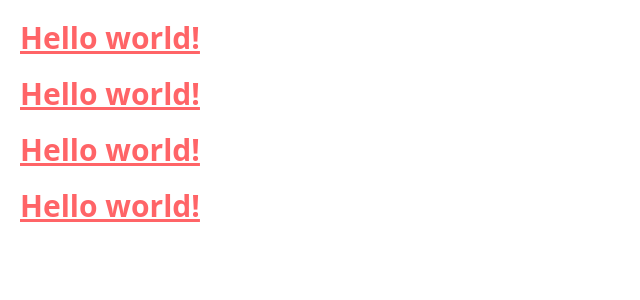
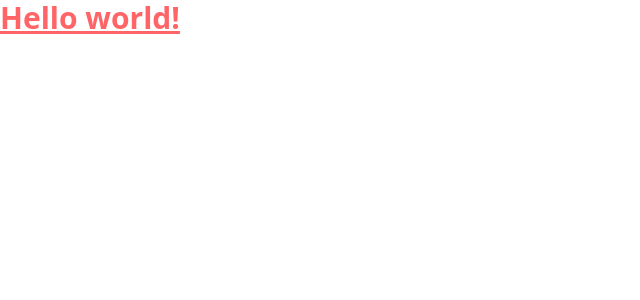
Before and after one commit to yeeway0609/react-ts-template, a React (Vite) app: page / in a window 1280 px wide. Shown: the top 300 px of the page, without its empty margins (0-640 px from the left). Built offline with nearby package versions, Linux system fonts and the light colour scheme.

Commit message:
refactor: simplify App component structure and update ESLint rules

```diff
--- a/eslint.config.js
+++ b/eslint.config.js
@@ -34,7 +34,17 @@ export default [
       },
     },
     rules: {
-      '@typescript-eslint/no-unused-vars': 'warn',
+      '@typescript-eslint/no-explicit-any': 'warn',
+      '@typescript-eslint/no-unused-vars': 'off',
+      '@typescript-eslint/consistent-type-imports': ['warn', { prefer: 'type-imports' }],
+      'react/no-unstable-nested-components': ['warn', { allowAsProps: true }],
+      'no-multi-str': 'warn',
+      'prefer-template': 'warn',
+      'func-style': ['warn', 'declaration', { allowArrowFunctions: true }],
+      'arrow-body-style': ['warn', 'as-needed'],
+      'implicit-arrow-linebreak': ['warn', 'beside'],
+      'prefer-arrow-callback': ['warn'],
+      'padded-blocks': ['warn', { blocks: 'never', classes: 'never', switches: 'never' }],
     },
   },
 ]
--- a/src/App.tsx
+++ b/src/App.tsx
@@ -1,12 +1,7 @@
 export default function App() {
   return (
-    <div>
-      <h1 className="m-[1.25rem] text-3xl font-bold text-red-400 underline">Hello world!</h1>
-      <h1 className="m-[1.25rem] text-3xl font-bold text-red-400 underline">Hello world!</h1>
-      <div>
-        <h1 className="m-[1.25rem] text-3xl font-bold text-red-400 underline">Hello world!</h1>
-        <h1 className="m-[1.25rem] text-3xl font-bold text-red-400 underline">Hello world!</h1>
-      </div>
-    </div>
+    <>
+      <h1 className="text-3xl font-bold text-red-400 underline">Hello world!</h1>
+    </>
   )
 }
```
Also changed, not shown: 1 other file (tests, documents, lock files or other folders).
